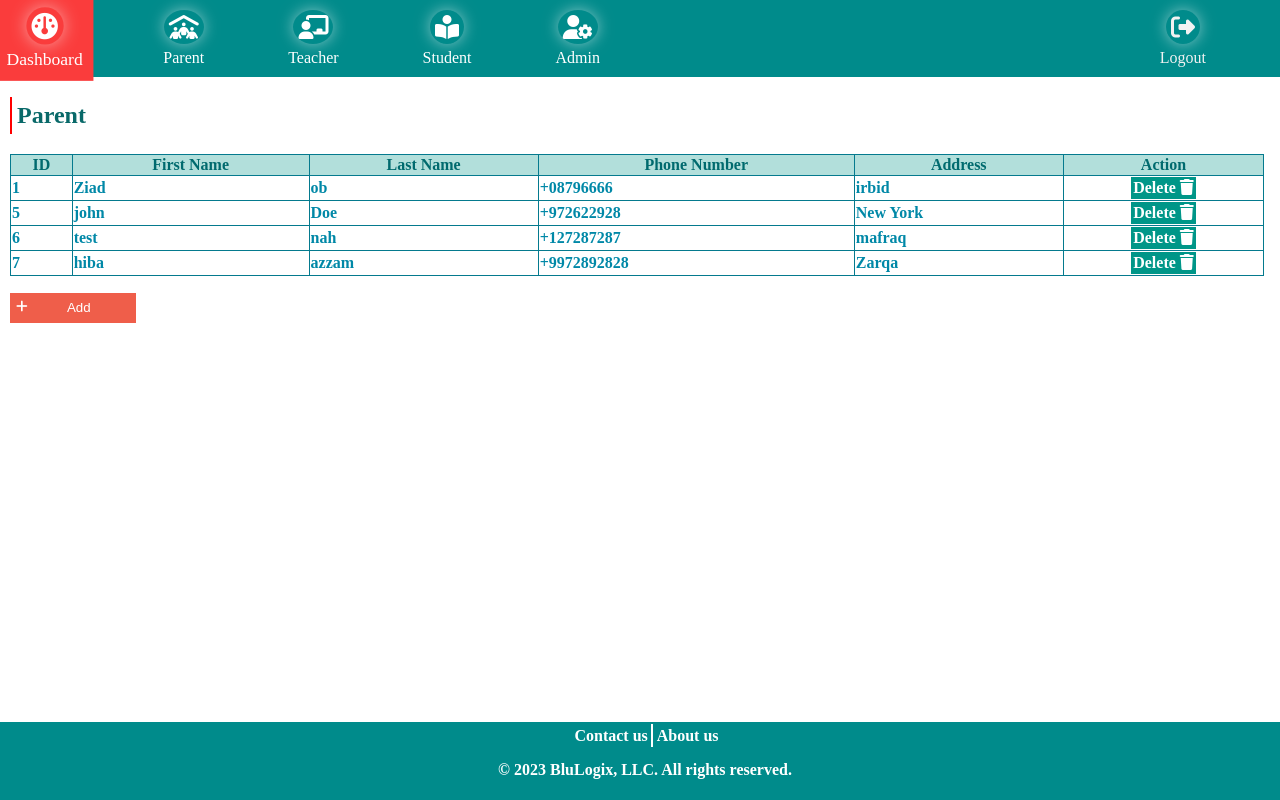
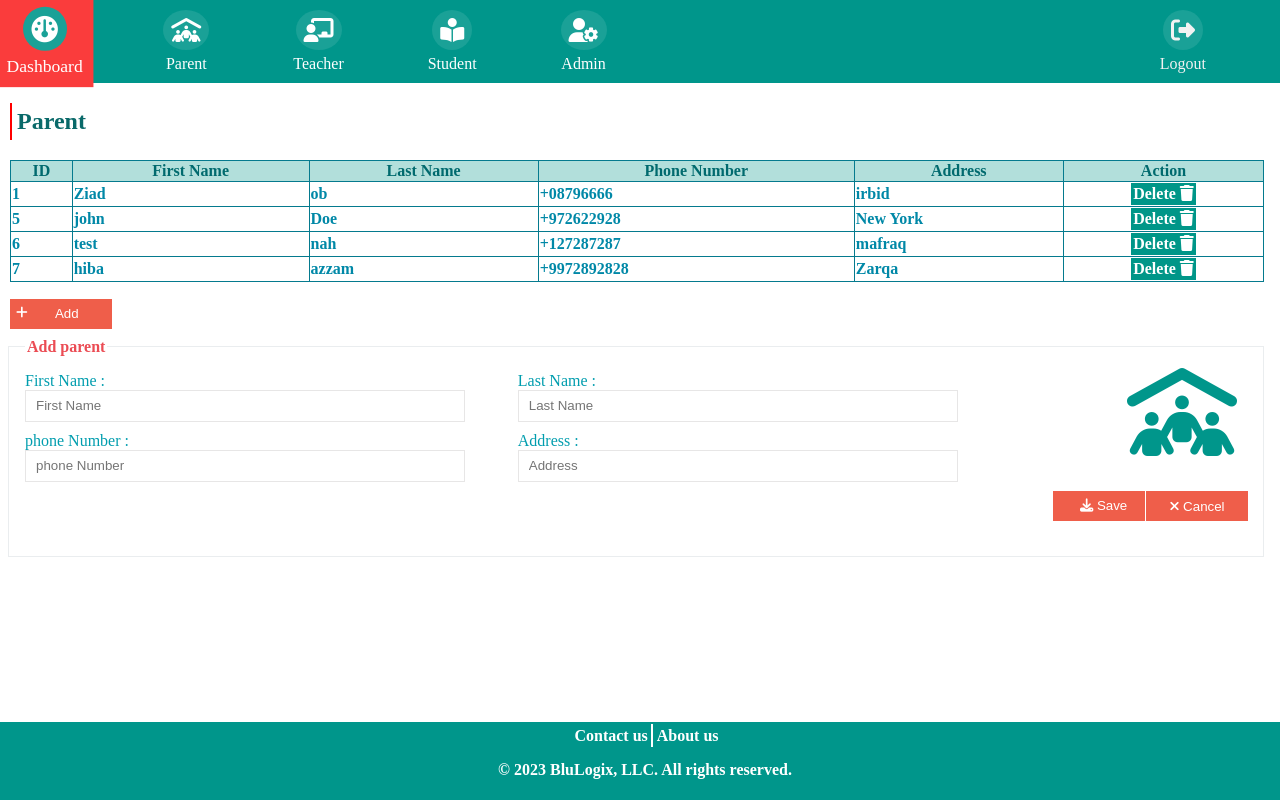
Before and after one commit to ZeyadAzzam/Blulogix.training, a plain HTML site: page parent.html in a window 1280 px wide. Both pictures are taken after a click on the button "Add". Drawn offline with Linux system fonts and the light colour scheme.

Commit message:
last edit

```diff
--- a/pages.css
+++ b/pages.css
@@ -5,7 +5,7 @@ body {
 }
 
 .navbar {
-    background-color:darkcyan;
+    background-color:#00968b;
     display: flex;
     justify-content:space-between;
 }
@@ -26,14 +26,12 @@ body {
     scale: 1.1;
 }
 
-
 .navbar i {
     margin-bottom: 5px;
     font-size: 1.5rem;
-    padding: 5px;
+    padding: 8px;
     border-radius: 50%;
-    box-shadow: 0 0 15px rgba(255, 255, 255, 0.5);
-
+    background-color:#1aa197;
 }
     .navbar .logoutbtn {
     margin-left: auto;
@@ -60,19 +58,27 @@ font-size: 1.5rem;
 
 .containers {
     width: 25%;
+    height: 5.5rem;
     background-color: #ffffff;
-    outline: #908888 solid 1px;
-    border-top: 2px solid red;
+    border-left: 0.05px solid #cfcfcf;
+    border-right: 0.05px solid#cfcfcf ;
+    border-bottom: 0.05px solid#cfcfcf;
+    border-top: 3px solid red;
+    box-shadow: 1px 1px 1px 1px #d6d5d5;
     margin: 1rem;
     padding: 1rem;
+
+
 }
 
 .containers i {
     display: block;
-    font-size: 3rem;
-    margin-bottom: 2rem;
+    font-size: 2.5rem;
+    margin-bottom: 1rem;
     text-align: center;
     color: rgb(9, 145, 145);
+    padding: 4px;
+    border-bottom: 1px solid #cfcfcf; /* Add this line for the border */
 
 }
 
@@ -112,15 +118,61 @@ background-color: #ef5e4a;
 color: white;
 border: 1px solid white;
 margin-left: 9px;
-width: 8rem;
+width: 6.5rem;
 height: 2rem;
 margin-top: 1rem;
-
+outline: none;
 
 }
 
+.btnadd:hover {
+
+    border: 1px solid rgb(97, 175, 201);
+
+}
+
+.addparent {
+    display: flex;
+    flex-wrap: wrap;
+    justify-content: space-between;
+    margin-left: 0.5rem;
+    margin-right: 1rem;
+    margin-top: 0.5rem;
+    border: 1px solid #eaedef;
+    padding: 1rem;
+
+
+  }
+
+  .addparent label {
+    color: #009dae;
+
+  }
+
+  .addparent form {
+    width: 100%;
+    flex-wrap: wrap;
+  }
+
+  .addparent div {
+    width: 40%;
+    display: inline-block;
+  }
+
+  .addparent input[type="text"],
+  .addparent input[type="tel"] {
+    width: 90%;
+  padding: 10px;
+  margin: 0 0 10px 0;
+  border: 1px solid rgba(207, 205, 205, 0.5);
+  box-sizing: border-box;
+  height: 2rem;
+
+  }
+
+
 footer {
-    background-color: darkcyan;
+    background-color:#00968b;
     padding: 5px;
     text-align: center;
     position:fixed;
--- a/parent.html
+++ b/parent.html
@@ -99,19 +99,71 @@
 
     </table>
 
-    <button class="btnadd"><i class="fa-solid fa-plus" style="float: left;"></i> Add </button>
+    <button class="btnadd" type="button" onclick="showDiv()"><i class="fa-solid fa-plus" style="float: left;"></i> Add</button>
+
+
+    <fieldset class="addparent" style="margin-left: 0.5em; display: none; " id="addparent">
+
+      <legend style="color: #eb4c54; font-weight:bold;">Add parent</legend>
+
+    <form action="#" method="post">
+      <div>
+    <label>First Name :</label>
+    <input type="text" placeholder="First Name" name="FirstName"><br>
+  </div>
+  <div>
+      <label>Last Name :</label>
+      <input type="text" placeholder="Last Name" name="FirstName"><br>
+
+    </div>
+
+    <div>
+        <label>phone Number :</label><br>
+        <input type="tel" placeholder="phone Number" name="FirstName"><br>
+      </div>
+      <div>
+        <label>Address :</label><br>
+        <input type="text" placeholder="Address" name="FirstName"><br>
+      </div>
+
+
+
+          <i class="fa-solid fa-people-roof" style="font-size: 5.5rem; color: #00968b; float: right; position: relative; bottom: 4rem; right: 10px;"></i>
+
+
+          <button class="btnadd" style=" position: relative; left: 2rem;top: 2.5rem;">
+          <i class="fa-solid fa-download"></i> Save</button>
+
+          <button class="btnadd" style="float: right;position: relative; left: 7rem; bottom: 1.1rem;">
+
+          <i class="fa-solid fa-xmark"></i> Cancel</button>
+
+
+    </form>
+</fieldset>
+
 
 
     <footer>
-      <a style="border-right: 2px solid rgb(255, 255, 255); padding:3px;">Contact us</a>
+      <a style="border-right: 2px solid rgb(255, 255, 255); padding:3px;" href="#">Contact us</a>
       <a>About us</a>
       <p style="color: #ffffff; font-weight: bold;">&copy; 2023 BluLogix, LLC. All rights reserved.</p>
     </footer>
+
+
+    <script src="https://kit.fontawesome.com/1e4272720a.js" crossorigin="anonymous"></script>
+
+<script>
+
+function showDiv() {
+ document.getElementById("addparent").style.display = "block";
+}
+</script>
+
 
 </body>
 
 
 
-<script src="https://kit.fontawesome.com/1e4272720a.js" crossorigin="anonymous"></script>
 
 </html>
```
Also changed, not shown: Admin.html (+7 -5 lines), Home.html (+4 -5 lines), index.html (+3 -3 lines), style.css (+29 -11 lines), teacher.html (+2 -3 lines).
